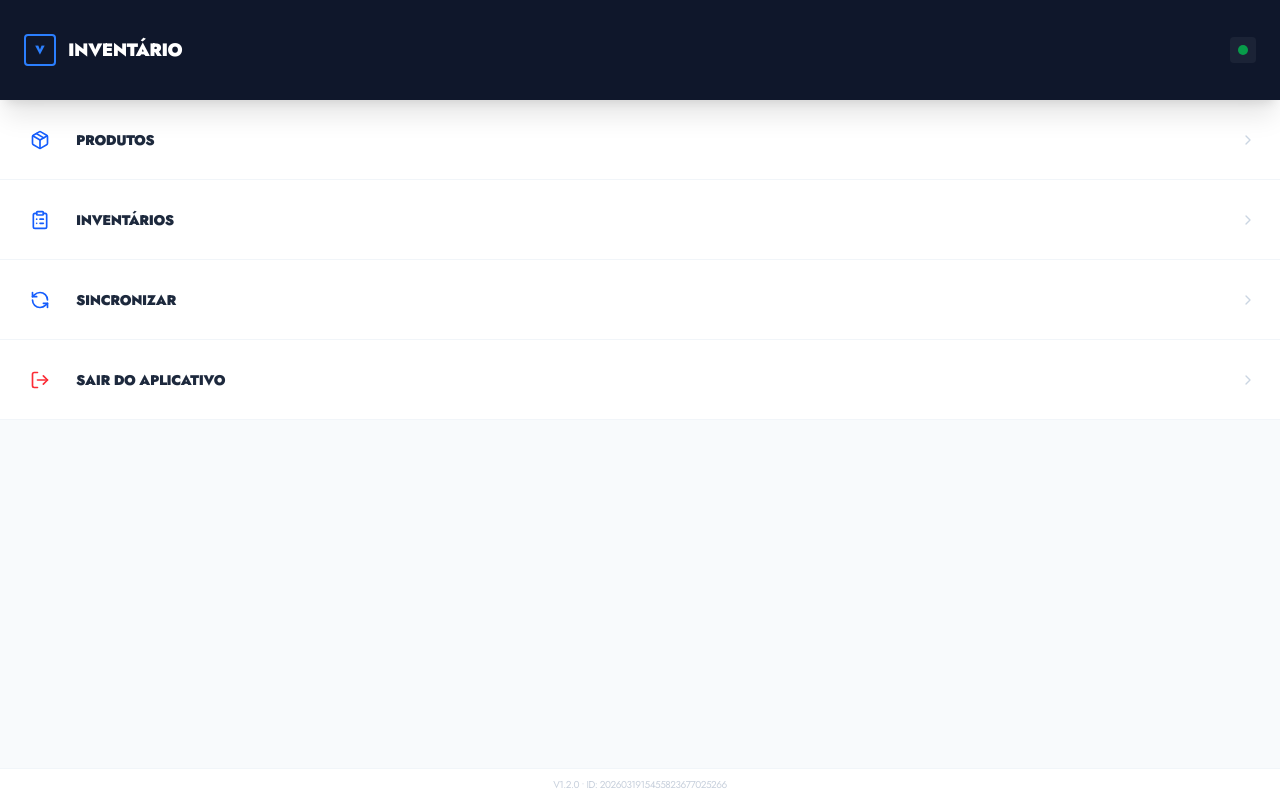
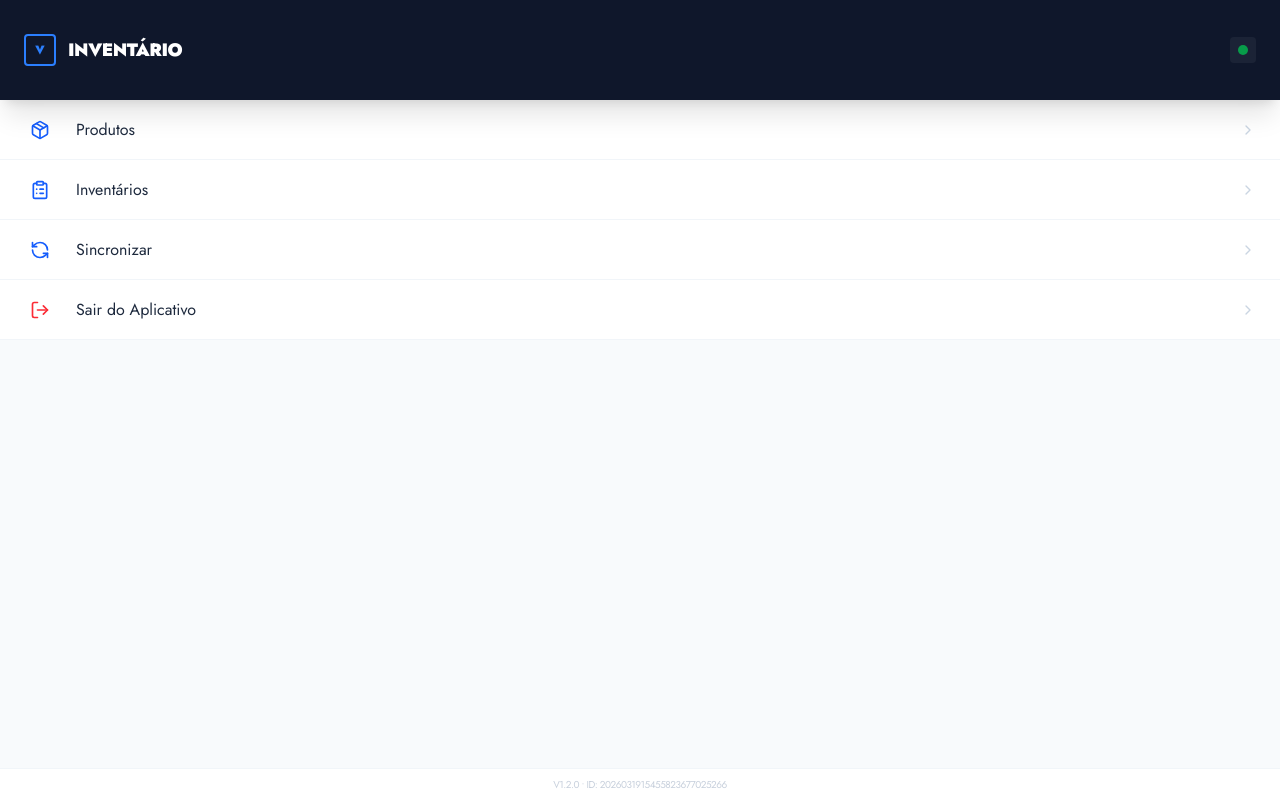
Before and after one commit to bmsoftweb/inventario, a Next.js app: page / in a window 1280 px wide. Built offline with nearby package versions, Linux system fonts and the light colour scheme.

Commit message:
ui: adjust menu button dimensions and typography
Reduce menu button height to 60px and update label font style for better readability.

```diff
--- a/app/page.tsx
+++ b/app/page.tsx
@@ -1967,13 +1967,13 @@ const SincronizarScreen = ({ onBack, onSyncSuccess, addToast, needsSync, markAsD
 const MenuButton = ({ icon, label, onClick, color }: { icon: React.ReactNode, label: string, onClick: () => void, color: string }) => (
   <button
     onClick={onClick}
-    className={`w-full flex items-center justify-between h-[80px] px-6 bg-white border-b border-slate-100 hover:bg-slate-50 transition-colors group`}
+    className={`w-full flex items-center justify-between h-[60px] px-6 bg-white border-b border-slate-100 hover:bg-slate-50 transition-colors group`}
   >
     <div className="flex items-center gap-5">
       <div className={`w-8 h-8 flex items-center justify-center group-hover:scale-105 transition-transform ${color}`}>
         {icon}
       </div>
-      <span className="text-sm font-black text-slate-800 tracking-tight uppercase">{label}</span>
+      <span className="text-base font-normal text-slate-800 tracking-normal">{label}</span>
     </div>
     <ChevronRight className="w-4 h-4 text-slate-300" />
   </button>
```
